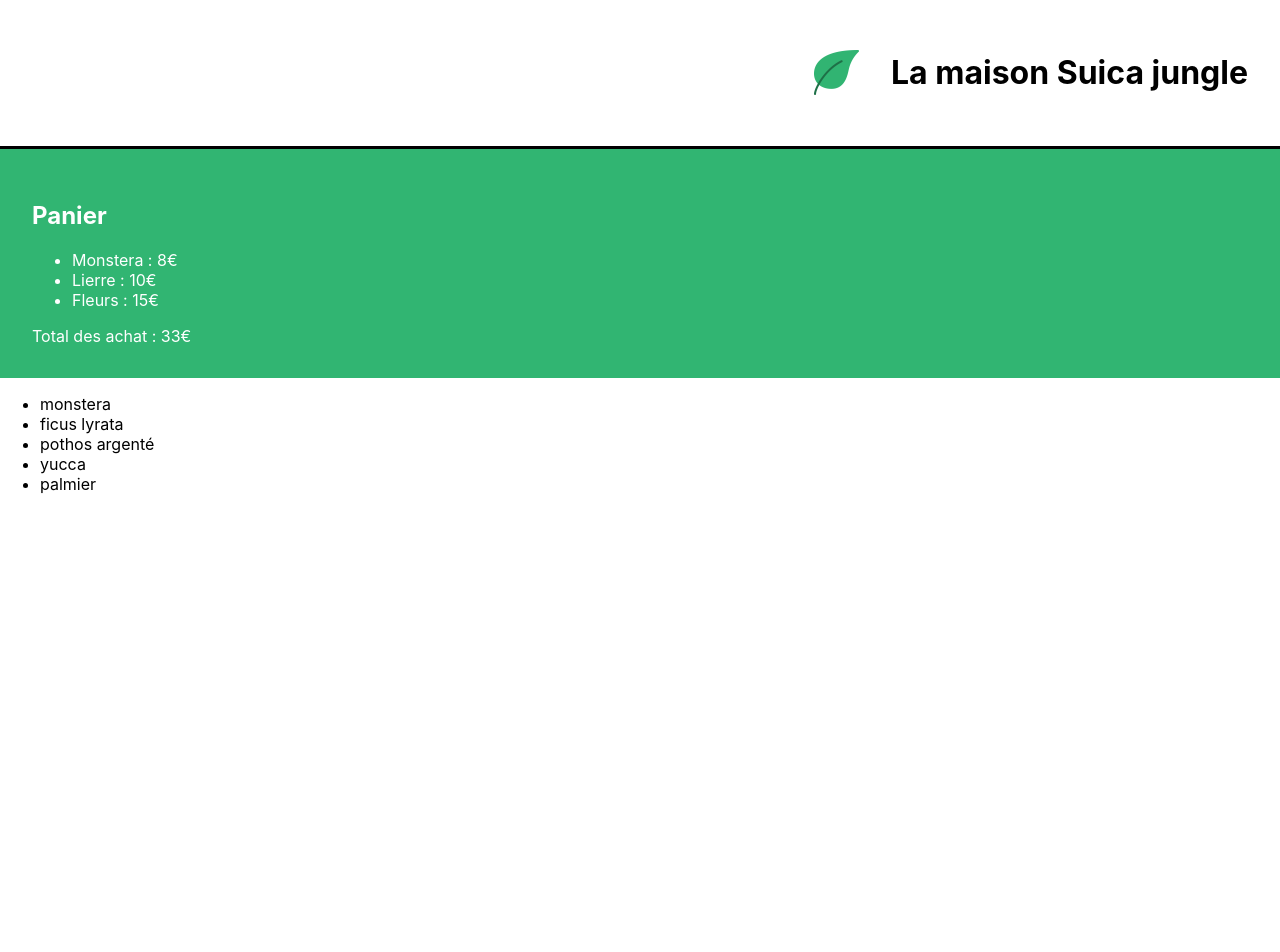
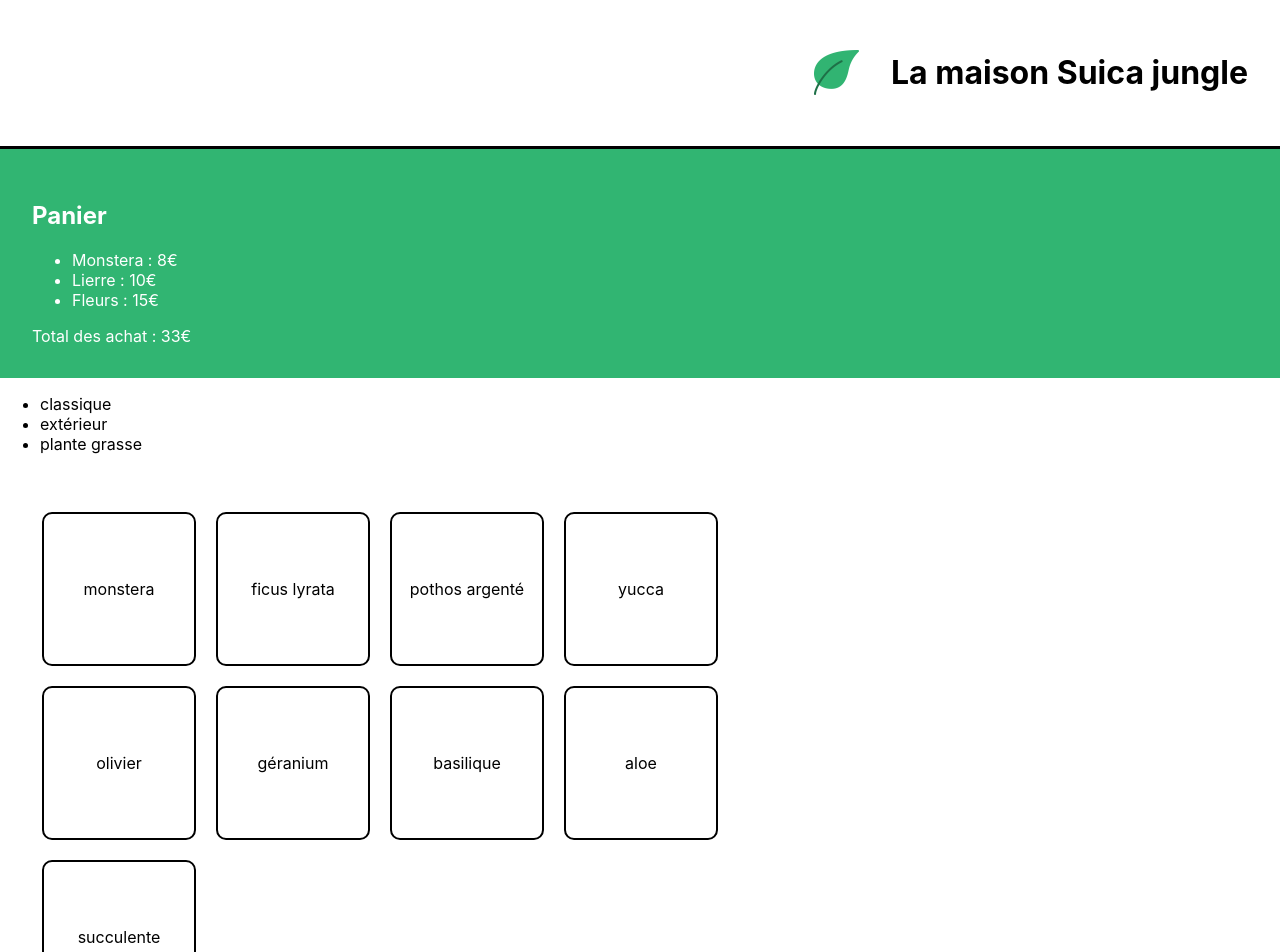
Before and after one commit to AlaskanMute/la-maison-jungle, a React (Create React App) app: page / in a window 1280 px wide. Shown: the top 952 px of the page. Before the commit the page ends 800 px from the top, so only its background shows below. Built offline with nearby package versions, Linux system fonts and the light colour scheme.

Commit message:
add special offer to shoppinglist

```diff
--- a/src/components/ShoppingList.js
+++ b/src/components/ShoppingList.js
@@ -1,20 +1,29 @@
-const plantList = [
-    'monstera',
-    'ficus lyrata',
-    'pothos argenté',
-    'yucca',
-    'palmier'
-]
+import { plantList } from '../datas/plantList'
+import '../styles/ShoppingList.css'
 
 function ShoppingList() {
-    return (
-        <ul>
-            {plantList.map((plant) => (
-                <li>{plant}</li>
-            ))}
-        </ul>
-    )
+	const categories = plantList.reduce(
+		(acc, plant) =>
+			acc.includes(plant.category) ? acc : acc.concat(plant.category),
+		[]
+	)
 
+	return (
+		<div>
+			<ul>
+				{categories.map((cat) => (
+					<li key={cat}>{cat}</li>
+				))}
+			</ul>
+			<ul className='lmj-plant-list'>
+				{plantList.map((plant) => (
+					<li key={plant.id} className='lmj-plant-item'>{plant.name}
+							{plant.isSpecialOffer && <div className='lmj-sales'>Soldes</div>}
+                    </li>
+				))}
+			</ul>
+		</div>
+	)
 }
 
 export default ShoppingList
--- /dev/null
+++ b/src/datas/plantList.js
@@ -0,0 +1,49 @@
+export const plantList = [
+	{
+		name: 'monstera',
+		category: 'classique',
+		id: '1ed',
+        isBestSale: true
+
+	},
+	{
+		name: 'ficus lyrata',
+		category: 'classique',
+		id: '2ab'
+	},
+	{
+		name: 'pothos argenté',
+		category: 'classique',
+		id: '3sd'
+	},
+	{
+		name: 'yucca',
+		category: 'classique',
+		id: '4kk'
+	},
+	{
+		name: 'olivier',
+		category: 'extérieur',
+		id: '5pl'
+	},
+	{
+		name: 'géranium',
+		category: 'extérieur',
+		id: '6uo'
+	},
+	{
+		name: 'basilique',
+		category: 'extérieur',
+		id: '7ie'
+	},
+	{
+		name: 'aloe',
+		category: 'plante grasse',
+		id: '8fp'
+	},
+	{
+		name: 'succulente',
+		category: 'plante grasse',
+		id: '9vn'
+	}
+]
--- /dev/null
+++ b/src/styles/ShoppingList.css
@@ -0,0 +1,30 @@
+.lmj-plant-list {
+    list-style-type: none;
+    padding: 32px;
+    display: flex;
+    flex-wrap: wrap;
+    max-width: 800px;
+}
+
+.lmj-plant-item {
+    border: solid 2px black;
+    border-radius: 10px;
+    height: 150px;
+    width: 150px;
+    margin: 10px;
+    display: flex;
+    align-items: center;
+    justify-content: center;
+    flex-direction: column;
+    position: relative;
+}
+
+.lmj-sales {
+    position: absolute;
+    right: 0px;
+    top: 10px;
+    font-weight: 500;
+    color: white;
+    padding: 5px 10px;
+    background-color: #31b572;
+}
```
